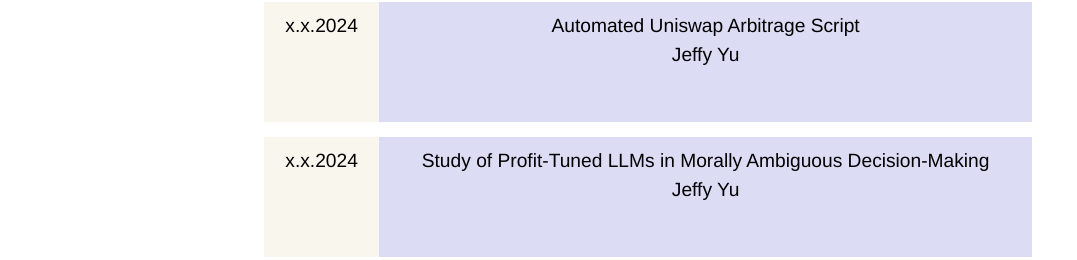
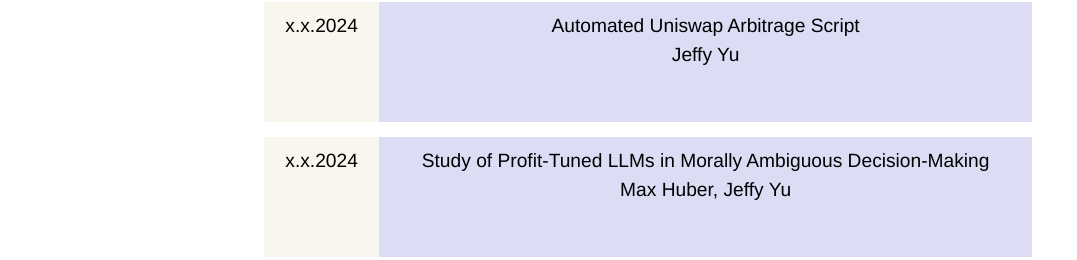
Before and after one commit to yu-jeffy/parallelpolis, a Next.js app: page / in a window 1280 px wide. Shown: the part 540-800 px from the top of the page, without its empty margins (0-1077 px from the left). Built offline with nearby package versions, Linux system fonts and the light colour scheme.

Commit message:
Update index.tsx

```diff
--- a/pages/index.tsx
+++ b/pages/index.tsx
@@ -64,7 +64,7 @@
           <div className={styles.title5}>
             Study of Profit-Tuned LLMs in Morally Ambiguous Decision-Making
             <br></br>
-            Jeffy Yu
+            Max Huber, Jeffy Yu
           </div>
           <div className={styles.date6}>
             x.x.2024
```
